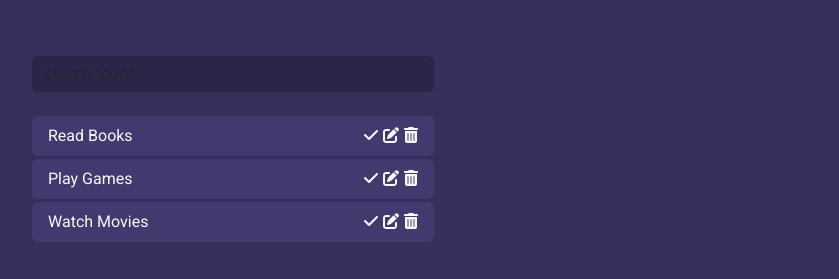
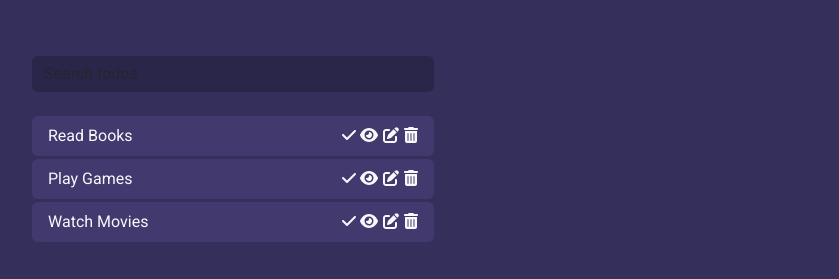
Before and after one commit to MdAmine/todo-app-2024, a React (Vite) app: page / in a window 1280 px wide. Both pictures are taken after typing "name@example.com", "Sample" into the empty fields and a click on the button "Login". Shown: the part 168-447 px from the top of the page, without its empty margins (407-1246 px from the left). Built offline with nearby package versions, Linux system fonts and the light colour scheme; the HTML template or start-up script is replaced by a standard one.

Commit message:
search and edit

```diff
--- a/package.json
+++ b/package.json
@@ -16,6 +16,7 @@
     "bootstrap": "^5.3.3",
     "react": "^18.2.0",
     "react-dom": "^18.2.0",
+    "react-router-dom": "^6.23.1",
     "sass": "^1.75.0"
   },
   "devDependencies": {
--- a/src/components/Login/Login.tsx
+++ b/src/components/Login/Login.tsx
@@ -8,7 +8,8 @@ function Login({ setIsLoggedIn }) {
   const [usernameError, setUsernameError] = useState(false);
   const [passwordError, setPasswordError] = useState(false);
 
-  const loginHandler = () => {
+  const loginHandler = (e) => {
+    e.preventDefault();
     if (username === "") {
       setUsernameError(true);
     } else {
--- a/src/components/TODO/ItemToDo/ItemToDo.tsx
+++ b/src/components/TODO/ItemToDo/ItemToDo.tsx
@@ -2,6 +2,7 @@ import "bootstrap/dist/css/bootstrap.css";
 import { FontAwesomeIcon } from "@fortawesome/react-fontawesome";
 import {
   faCheck,
+  faEye,
   faPenToSquare,
   faTrashAlt,
 } from "@fortawesome/free-solid-svg-icons";
@@ -34,6 +35,12 @@ function ItemToDo({ props, onDelete, onModify }) {
             />
 
             <FontAwesomeIcon
+              style={{ marginRight: "0.3em" }}
+              icon={faEye}
+              className="pointer"
+            />
+
+            <FontAwesomeIcon
               style={{
                 marginRight: "0.3em",
               }}
--- a/src/components/TODO/ListToDo/ListToDo.tsx
+++ b/src/components/TODO/ListToDo/ListToDo.tsx
@@ -1,9 +1,7 @@
-import "bootstrap/dist/css/bootstrap.css";
-
-import "./ListToDo.css";
+import { useState } from "react";
 import ItemToDo from "../ItemToDo/ItemToDo";
 import AddToDo from "../AddToDo/AddToDo";
-import { useState } from "react";
+
 function ListToDo() {
   const generateId = () => Math.floor(Math.random() * 1000);
   const [todoItems, setTodoItems] = useState([
@@ -23,12 +21,15 @@ function ListToDo() {
       complete: false,
     },
   ]);
+  const [searchQuery, setSearchQuery] = useState("");
+
   const handleAddTodo = (newTodo) => {
     setTodoItems([
       ...todoItems,
       { id: Math.floor(Math.random() * 1000), todo: newTodo, complete: false },
     ]);
   };
+
   const handleModifyTodo = (id, modifiedTodo) => {
     setTodoItems(
       todoItems.map((item) =>
@@ -36,23 +37,32 @@ function ListToDo() {
       )
     );
   };
+
   const handleDeleteTodo = (id) => {
     setTodoItems(todoItems.filter((item) => item.id !== id));
   };
+
+  const filteredTodoItems = todoItems.filter((item) =>
+    item.todo.toLowerCase().includes(searchQuery.toLowerCase())
+  );
+
   return (
     <>
       <div className="container">
         <header className="text-center text-light my-4">
           <h1 className="mb-5">Todo List</h1>
+
           <input
             type="text"
             className="form-control m-auto"
             name="search"
-            placeholder="search todos"
+            placeholder="Search todos"
+            value={searchQuery}
+            onChange={(e) => setSearchQuery(e.target.value)}
           />
         </header>
 
-        {todoItems.map((item) => (
+        {filteredTodoItems.map((item) => (
           <ItemToDo
             key={item.id}
             props={item}
```
Also changed, not shown: src/components/TODO/DetailToDo/DetailToDo.tsx (added, +24 -0 lines), src/utils.js (added, +7 -0 lines), 1 other file (tests, documents, lock files or other folders).
